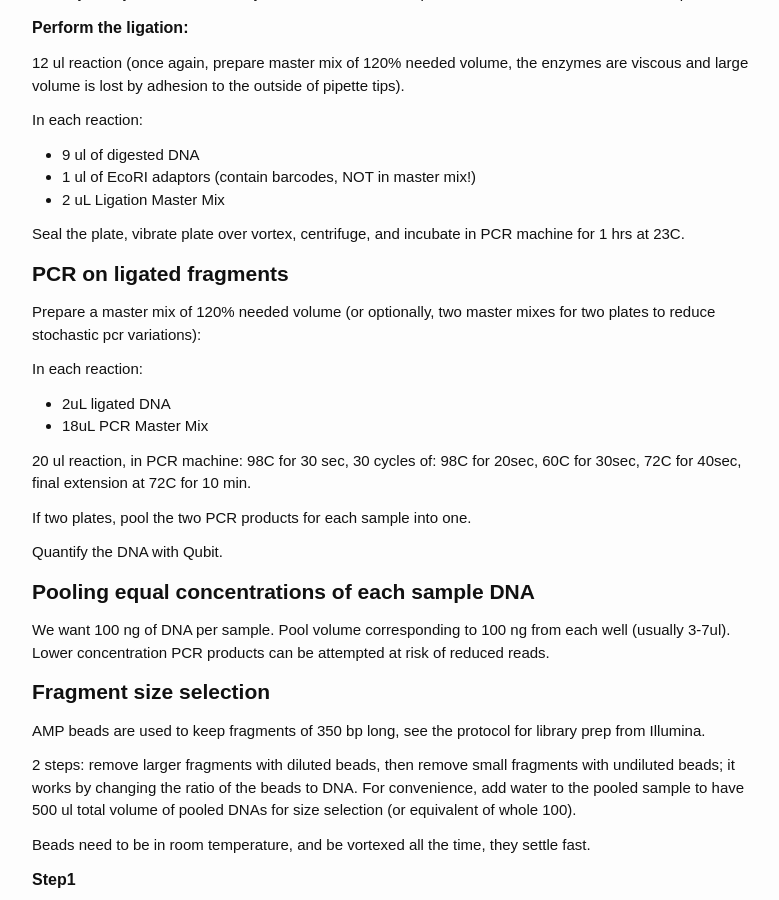
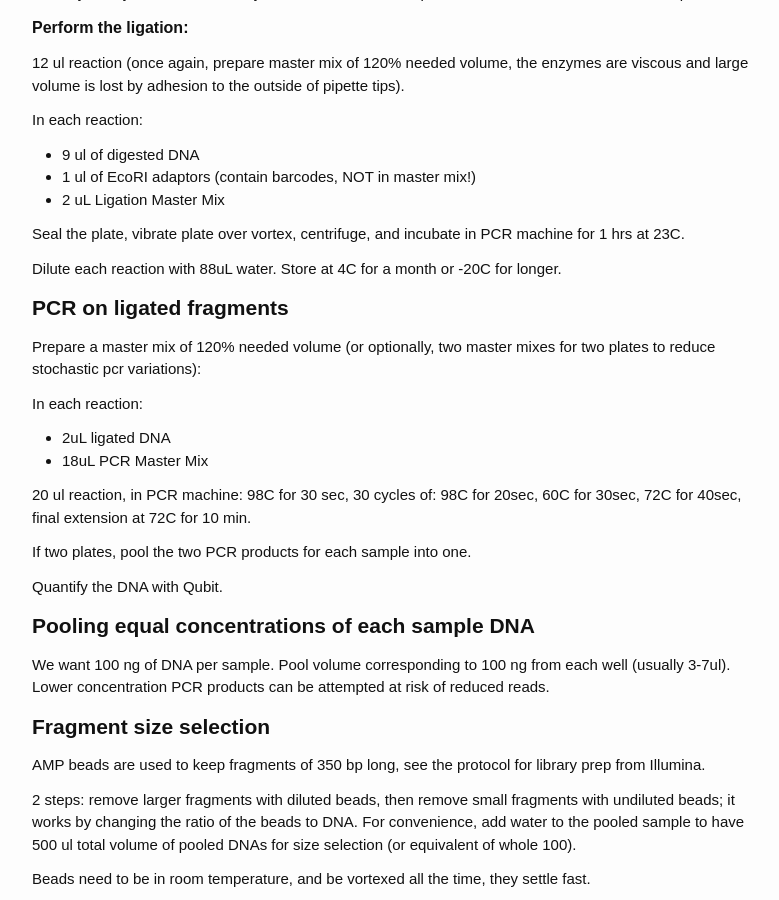
Before and after one commit to aduffy70/Protocols, a Jekyll site: the page built from RAD-seq_protocol.md, in a window 1280 px wide and 900 px high, scrolled down 1149 px. Shown: the whole window, without its empty margins (238-1017 px from the left). Built offline with Jekyll 4.4.1, drawn with Linux system fonts in a browser that asks for light colours; some web fonts are replaced.

Commit message:
We haven't been diluting the ligations before moving on to PCR. That means we are putting way more than the recommended DNA and lots of potentially PCR inhibiting reagents into our PCR. We are using half as much PCR product as the original protocol so I am going to try diluting the ligations half as much as recommended.

```diff
--- a/RAD-seq_protocol.md
+++ b/RAD-seq_protocol.md
@@ -52,6 +52,8 @@ In each reaction:
 
 
 Seal the plate, vibrate plate over vortex, centrifuge, and incubate in PCR machine for 1 hrs at 23C.
+
+Dilute each reaction with 88uL water. Store at 4C for a month or -20C for longer.
 
 ## PCR on ligated fragments
 
```
